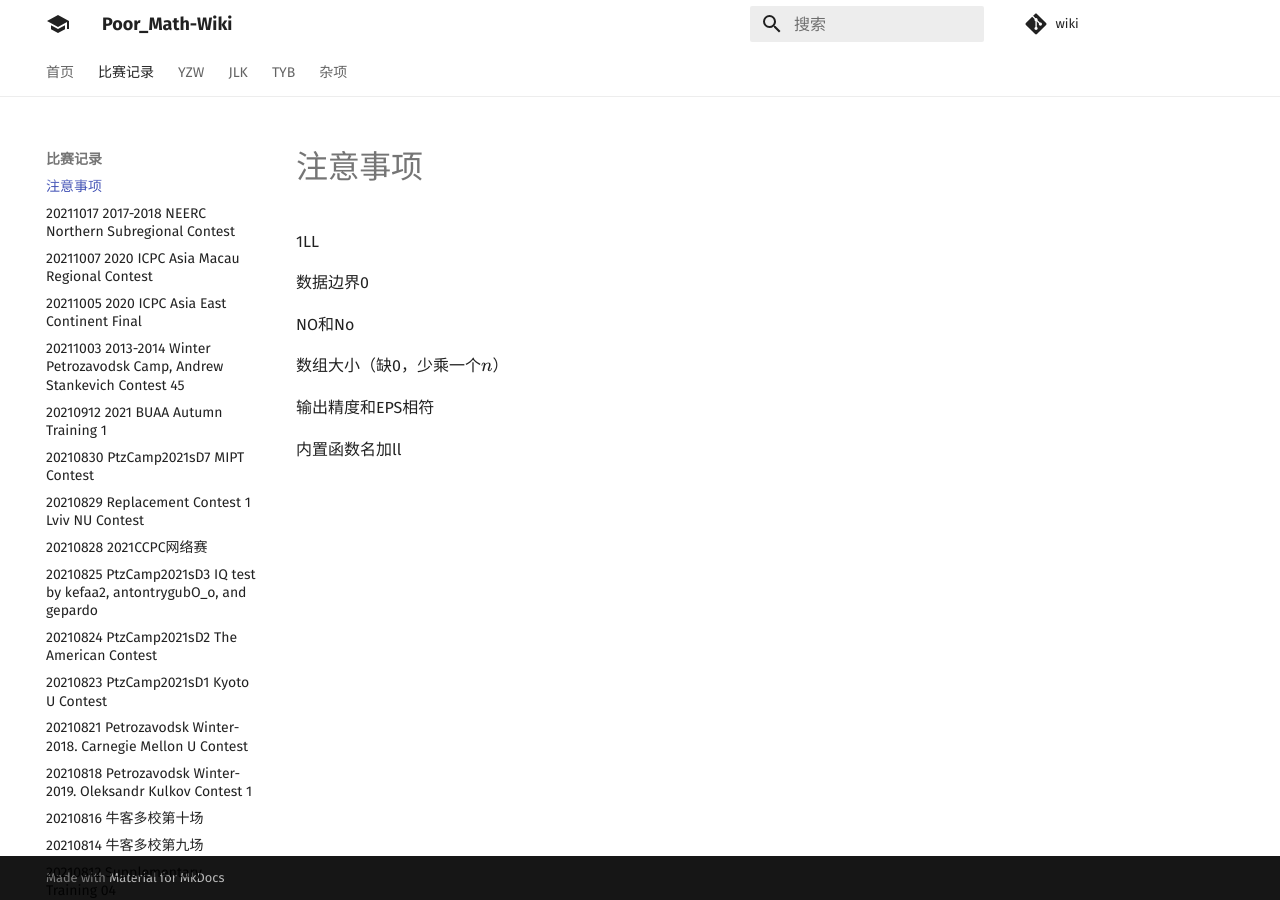
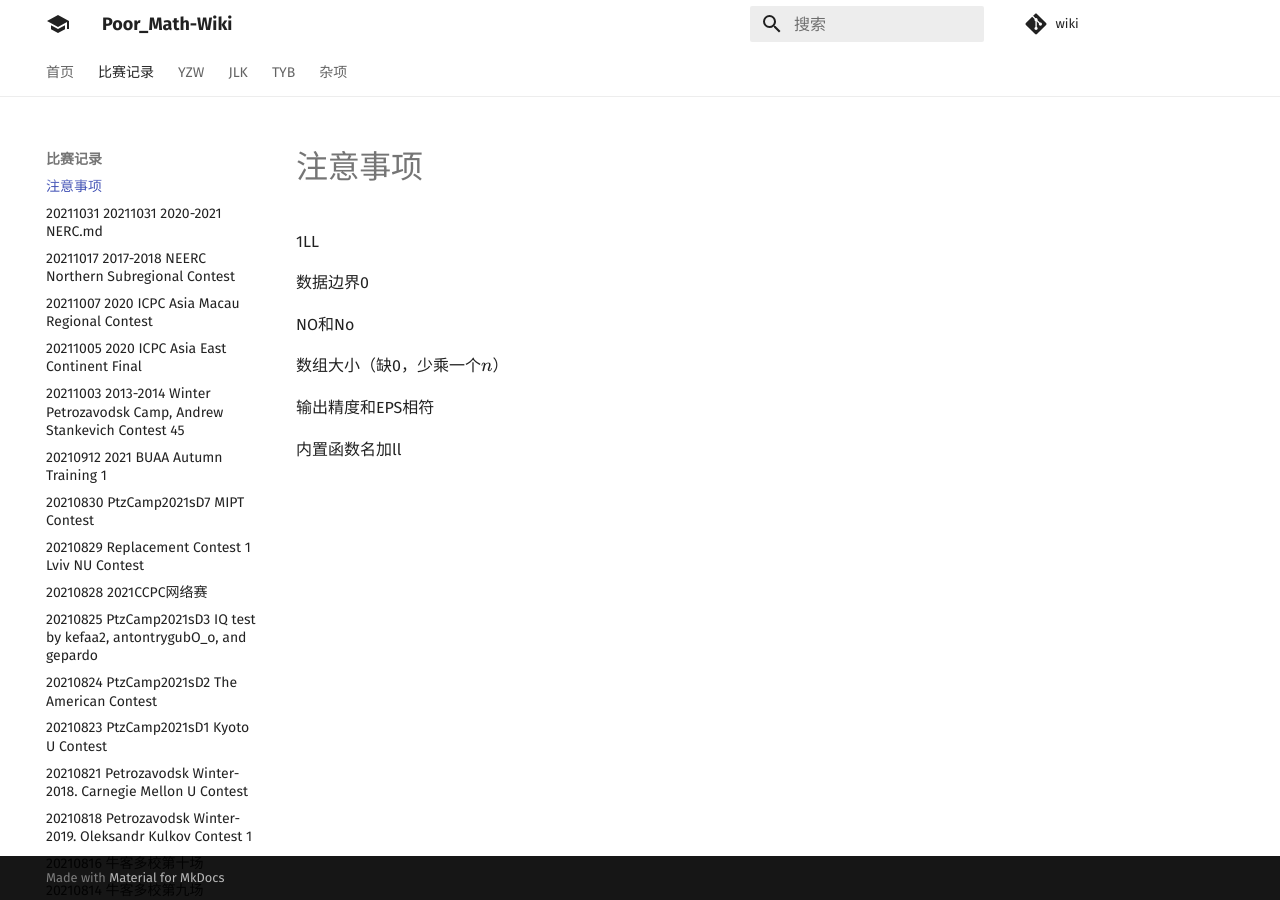
Before and after one commit to PoorMath/PoorMath.github.io, an MkDocs documentation site: the page built from docs/contest/bad_sample.md, in a window 1280 px wide. Built offline with MkDocs 1.6.1 and Material for MkDocs 9.7.7, drawn with Linux system fonts in a browser that asks for light colours; comment, search, counter and statistics services are not loaded.

Commit message:
Update mkdocs.yml

```diff
--- a/mkdocs.yml
+++ b/mkdocs.yml
@@ -66,6 +66,7 @@ nav:
   - 首页: index.md
   - 比赛记录:
     - 注意事项: contest/bad_sample.md
+    - 20211031 20211031 2020-2021 NERC.md: contest/20211031 2020-2021 NERC.md
     - 20211017 2017-2018 NEERC Northern Subregional Contest: contest/20211017 2017-2018 NEERC Northern Subregional Contest.md
     - 20211007 2020 ICPC Asia Macau Regional Contest: contest/20211007 2020 ICPC Asia Macau Regional Contest.md
     - 20211005 2020 ICPC Asia East Continent Final: contest/20211005 2020 ICPC Asia East Continent Final.md
```
